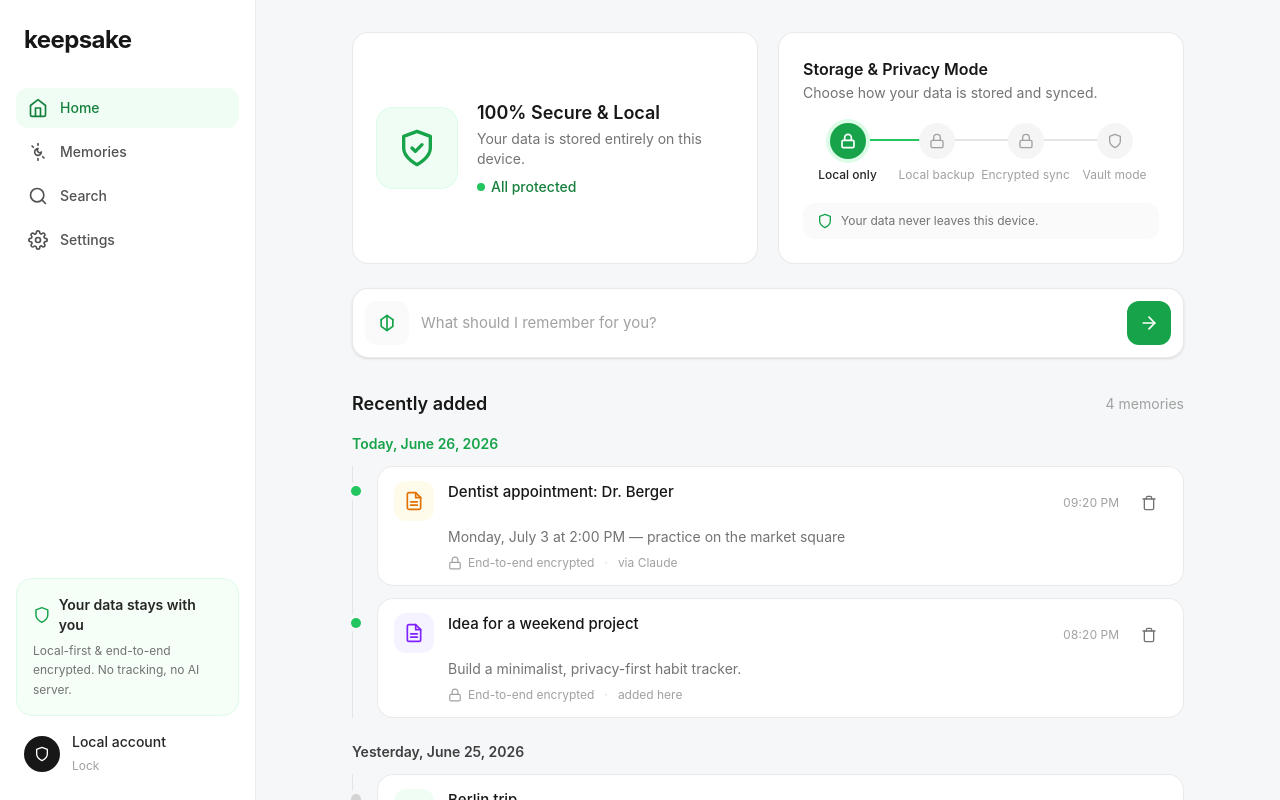
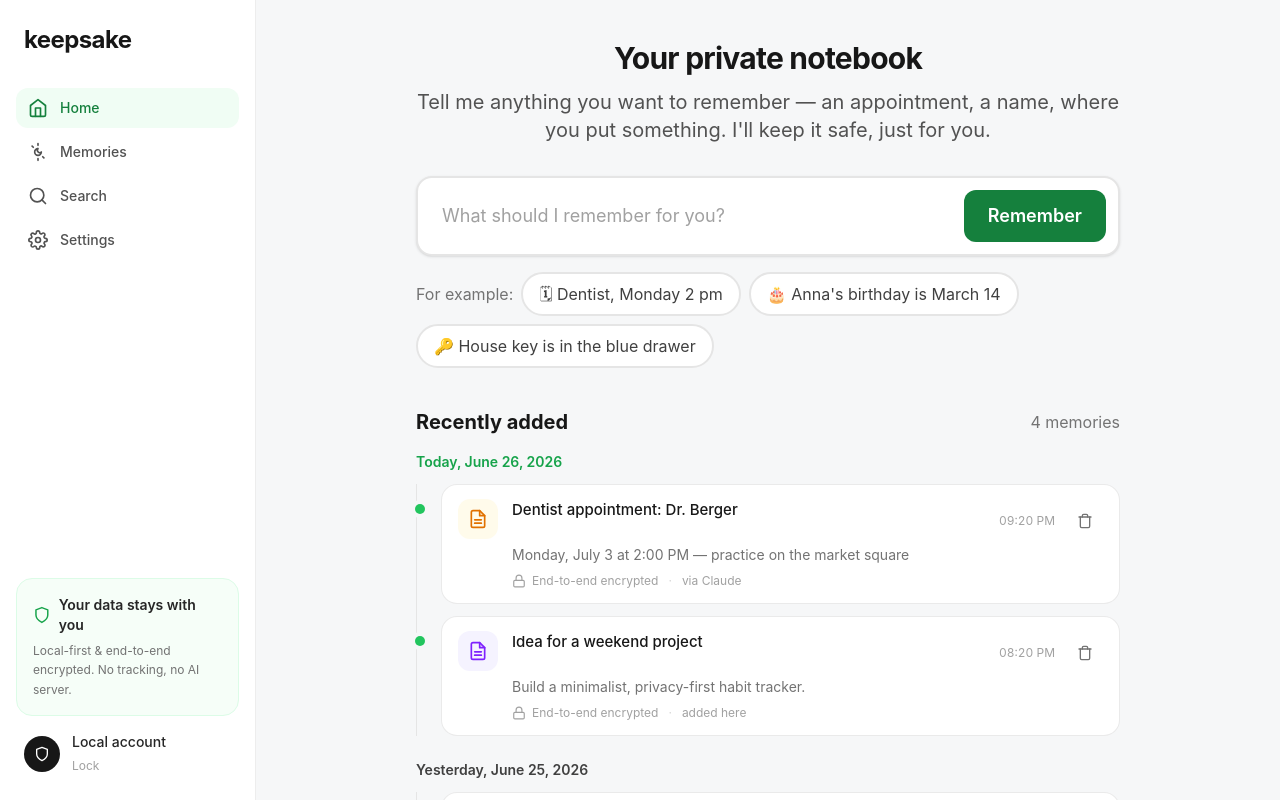
Before and after one commit to keepsake-hq/keepsake, a website: page apps/desktop/ui/index.html in a window 1280 px wide. Drawn offline with Linux system fonts and the light colour scheme.

Commit message:
feat(desktop): grandma-friendly Home — kill the fake stepper, lead with the action
For a non-technical user: removed the decorative 4-step 'Storage & Privacy Mode' stepper (it was
never wired to anything — a control that did nothing) and the abstract security cards. Home now
leads with a plain hero ('Your private notebook' + what to do), a big worded 'Remember' button,
tap-to-prefill example chips, a warm empty state instead of a 12px grey line, and an honest status
line that reads the real sync setting. Plain-languaged the sync status copy (no blind relay /
ciphertext). 'Recently added' hides until the first memory exists. Verified in the browser preview.

```diff
--- a/apps/desktop/ui/app.js
+++ b/apps/desktop/ui/app.js
@@ -145,8 +145,11 @@ function niceModel(m) {
 
 function renderTimeline(memories) {
   const el = $("#timeline");
-  $("#start-empty").classList.toggle("hidden", memories.length > 0);
-  $("#start-count").textContent = memories.length ? countLabel(SETTINGS_COUNT) : "";
+  const has = memories.length > 0;
+  $("#start-empty").classList.toggle("hidden", has);
+  const rh = $("#recent-header");
+  if (rh) rh.classList.toggle("hidden", !has);
+  $("#start-count").textContent = has ? countLabel(SETTINGS_COUNT) : "";
   const groups = [];
   for (const m of memories) {
     const label = dateLabel(m.created_at);
@@ -484,13 +487,22 @@ function paintSyncOptions(mode) {
 
 function setSyncStatus(mode) {
   const el = $("#sync-status");
-  if (!el) return;
-  el.textContent =
-    mode === "hosted"
-      ? "On — syncing through the hosted blind relay (it sees only ciphertext)."
-      : mode === "own"
-        ? "On — syncing through your own relay."
-        : "Off — your memory stays only on this device.";
+  if (el) {
+    el.textContent =
+      mode === "hosted"
+        ? "On — your devices share the same notes, privately. The place in the middle can never read them."
+        : mode === "own"
+          ? "On — syncing through your own server."
+          : "Off — your notes stay only on this computer.";
+  }
+  // Keep the honest line on the Home screen in step with the real setting.
+  const home = $("#home-status-text");
+  if (home) {
+    home.textContent =
+      mode === "off"
+        ? "Saved only on this computer. Nothing is sent anywhere."
+        : "Saved on this computer and your other devices — privately.";
+  }
 }
 
 async function loadSyncConfig() {
@@ -590,6 +602,16 @@ on("#lostaccess-link", "click", () => show("lostaccess"));
 on("#lostaccess-back", "click", () => show("unlock"));
 on("#startfresh-link", "click", () => show("reset"));
 on("#reset-cancel", "click", () => show("unlock"));
+
+// Example chips on Home: tap to pre-fill the box (the user still presses Remember).
+$$(".example-chip").forEach((b) =>
+  b.addEventListener("click", () => {
+    const i = $("#remember-input");
+    if (!i) return;
+    i.value = b.dataset.fill || b.textContent.trim();
+    i.focus();
+  }),
+);
 
 // "Start fresh" needs a deliberate press-and-hold — easy for a senior, hard to trigger by accident.
 (function wireResetHold() {
--- a/apps/desktop/ui/index.html
+++ b/apps/desktop/ui/index.html
@@ -184,83 +184,49 @@
       <!-- Main -->
       <main class="flex-1 min-w-0 overflow-y-auto h-screen">
         <!-- ===== Home ===== -->
-        <section data-screen="start" class="view px-8 py-8 max-w-4xl mx-auto">
-          <div class="grid grid-cols-1 lg:grid-cols-2 gap-5">
-            <!-- Secure card -->
-            <div class="bg-white border border-neutral-200/80 rounded-2xl p-6 flex items-center gap-5">
-              <div class="w-20 h-20 rounded-2xl bg-brand-50 flex items-center justify-center shrink-0 ring-1 ring-brand-100">
-                <svg class="w-10 h-10 text-brand-600" viewBox="0 0 24 24" fill="none" stroke="currentColor" stroke-width="2" stroke-linecap="round" stroke-linejoin="round"><path d="M12 22s8-4 8-10V5l-8-3-8 3v7c0 6 8 10 8 10z"/><path d="m9 12 2 2 4-4"/></svg>
-              </div>
-              <div>
-                <div class="text-lg font-semibold text-neutral-900">100% Secure &amp; Local</div>
-                <p class="text-sm text-neutral-500 mt-0.5">Your data is stored entirely on this device.</p>
-                <div class="mt-2 inline-flex items-center gap-1.5 text-sm font-medium text-brand-700">
-                  <span class="w-2 h-2 rounded-full bg-brand-500"></span> All protected
-                </div>
-              </div>
-            </div>
-
-            <!-- Privacy slider -->
-            <div class="bg-white border border-neutral-200/80 rounded-2xl p-6">
-              <div class="text-base font-semibold text-neutral-900">Storage &amp; Privacy Mode</div>
-              <p class="text-sm text-neutral-500 mt-0.5">Choose how your data is stored and synced.</p>
-              <div class="mt-5 flex items-center justify-between" id="privacy-steps">
-                <div class="flex flex-col items-center gap-2 relative flex-1">
-                  <div class="w-9 h-9 rounded-full bg-brand-600 text-white flex items-center justify-center ring-4 ring-brand-100 z-10">
-                    <svg class="w-4 h-4" viewBox="0 0 24 24" fill="none" stroke="currentColor" stroke-width="2.5" stroke-linecap="round" stroke-linejoin="round"><rect x="3" y="11" width="18" height="11" rx="2"/><path d="M7 11V7a5 5 0 0 1 10 0v4"/></svg>
-                  </div>
-                  <span class="text-xs font-medium text-neutral-800 whitespace-nowrap">Local only</span>
-                  <div class="absolute top-4 left-1/2 w-full h-0.5 bg-brand-500"></div>
-                </div>
-                <div class="flex flex-col items-center gap-2 relative flex-1">
-                  <div class="w-9 h-9 rounded-full bg-neutral-100 text-neutral-400 flex items-center justify-center z-10">
-                    <svg class="w-4 h-4" viewBox="0 0 24 24" fill="none" stroke="currentColor" stroke-width="2" stroke-linecap="round" stroke-linejoin="round"><rect x="3" y="11" width="18" height="11" rx="2"/><path d="M7 11V7a5 5 0 0 1 10 0v4"/></svg>
-                  </div>
-                  <span class="text-xs text-neutral-400 whitespace-nowrap">Local backup</span>
-                  <div class="absolute top-4 left-1/2 w-full h-0.5 bg-neutral-200"></div>
-                </div>
-                <div class="flex flex-col items-center gap-2 relative flex-1">
-                  <div class="w-9 h-9 rounded-full bg-neutral-100 text-neutral-400 flex items-center justify-center z-10">
-                    <svg class="w-4 h-4" viewBox="0 0 24 24" fill="none" stroke="currentColor" stroke-width="2" stroke-linecap="round" stroke-linejoin="round"><rect x="3" y="11" width="18" height="11" rx="2"/><path d="M7 11V7a5 5 0 0 1 10 0v4"/></svg>
-                  </div>
-                  <span class="text-xs text-neutral-400 whitespace-nowrap">Encrypted sync</span>
-                  <div class="absolute top-4 left-1/2 w-full h-0.5 bg-neutral-200"></div>
-                </div>
-                <div class="flex flex-col items-center gap-2 relative flex-1">
-                  <div class="w-9 h-9 rounded-full bg-neutral-100 text-neutral-400 flex items-center justify-center z-10">
-                    <svg class="w-4 h-4" viewBox="0 0 24 24" fill="none" stroke="currentColor" stroke-width="2" stroke-linecap="round" stroke-linejoin="round"><path d="M12 22s8-4 8-10V5l-8-3-8 3v7c0 6 8 10 8 10z"/></svg>
-                  </div>
-                  <span class="text-xs text-neutral-400 whitespace-nowrap">Vault mode</span>
-                </div>
-              </div>
-              <div class="mt-5 flex items-center gap-2 rounded-xl bg-neutral-50 px-3.5 py-2.5 text-xs text-neutral-500">
-                <svg class="w-4 h-4 text-brand-600 shrink-0" viewBox="0 0 24 24" fill="none" stroke="currentColor" stroke-width="2" stroke-linecap="round" stroke-linejoin="round"><path d="M12 22s8-4 8-10V5l-8-3-8 3v7c0 6 8 10 8 10z"/></svg>
-                Your data never leaves this device.
-              </div>
-            </div>
+        <section data-screen="start" class="view px-8 py-10 max-w-3xl mx-auto">
+          <!-- Hero: lead with what to do, in plain words -->
+          <div class="text-center">
+            <h1 class="text-3xl font-bold tracking-tight text-neutral-900">Your private notebook</h1>
+            <p class="mt-3 text-xl text-neutral-600">Tell me anything you want to remember — an appointment, a name, where you put something. I'll keep it safe, just for you.</p>
           </div>
 
-          <!-- Remember input -->
-          <div class="mt-6 bg-white border border-neutral-200/80 rounded-2xl shadow-sm p-3 flex items-center gap-3">
-            <span class="w-11 h-11 rounded-xl bg-neutral-50 flex items-center justify-center shrink-0">
-              <svg class="w-5 h-5 text-brand-600" viewBox="0 0 24 24" fill="none" stroke="currentColor" stroke-width="2" stroke-linecap="round" stroke-linejoin="round"><path d="M12 3v18"/><path d="m5 8 7-5 7 5"/><path d="M5 8v8l7 5 7-5V8"/></svg>
-            </span>
+          <!-- Capture -->
+          <div class="mt-8 bg-white border-2 border-neutral-200 rounded-2xl shadow-sm p-3 flex items-center gap-2">
             <input id="remember-input" type="text" placeholder="What should I remember for you?"
-              class="flex-1 bg-transparent text-[15px] text-neutral-800 placeholder:text-neutral-400 focus:outline-none" />
+              class="flex-1 bg-transparent px-3 py-2 text-lg text-neutral-900 placeholder:text-neutral-400 focus:outline-none" />
             <button id="remember-btn"
-              class="w-11 h-11 rounded-xl bg-brand-600 hover:bg-brand-700 active:bg-brand-800 text-white flex items-center justify-center transition shrink-0">
-              <svg class="w-5 h-5" viewBox="0 0 24 24" fill="none" stroke="currentColor" stroke-width="2" stroke-linecap="round" stroke-linejoin="round"><path d="m5 12 14 0"/><path d="m12 5 7 7-7 7"/></svg>
+              class="min-h-[52px] px-6 rounded-xl bg-brand-700 hover:bg-brand-800 text-white text-lg font-semibold transition shrink-0">
+              Remember
             </button>
           </div>
 
-          <!-- Recent timeline -->
-          <div class="mt-8 flex items-center justify-between">
-            <h2 class="text-lg font-semibold text-neutral-900">Recently added</h2>
-            <span id="start-count" class="text-sm text-neutral-400"></span>
+          <!-- Examples: tap to fill, you still press Remember -->
+          <div class="mt-4 flex flex-wrap items-center gap-2">
+            <span class="text-base text-neutral-500">For example:</span>
+            <button class="example-chip min-h-[44px] rounded-full border-2 border-neutral-200 bg-white px-4 text-base text-neutral-700 hover:border-neutral-300 hover:bg-neutral-50 transition" data-fill="Dentist appointment on Monday at 2 pm">🗓 Dentist, Monday 2 pm</button>
+            <button class="example-chip min-h-[44px] rounded-full border-2 border-neutral-200 bg-white px-4 text-base text-neutral-700 hover:border-neutral-300 hover:bg-neutral-50 transition" data-fill="Anna's birthday is on March 14">🎂 Anna's birthday is March 14</button>
+            <button class="example-chip min-h-[44px] rounded-full border-2 border-neutral-200 bg-white px-4 text-base text-neutral-700 hover:border-neutral-300 hover:bg-neutral-50 transition" data-fill="The house key is in the blue drawer">🔑 House key is in the blue drawer</button>
+          </div>
+
+          <!-- Recently added (hidden until the first memory exists) -->
+          <div id="recent-header" class="hidden mt-10 flex items-center justify-between">
+            <h2 class="text-xl font-bold text-neutral-900">Recently added</h2>
+            <span id="start-count" class="text-base text-neutral-500"></span>
           </div>
           <div id="timeline" class="mt-4"></div>
-          <p id="start-empty" class="hidden text-center text-sm text-neutral-400 py-12">
-            Nothing saved yet. Add your first memory above.
+          <div id="start-empty" class="hidden text-center py-14">
+            <div class="mx-auto mb-4 w-16 h-16 rounded-2xl bg-brand-50 flex items-center justify-center">
+              <svg class="w-8 h-8 text-brand-600" viewBox="0 0 24 24" fill="none" stroke="currentColor" stroke-width="2" stroke-linecap="round" stroke-linejoin="round"><path d="M4 19.5A2.5 2.5 0 0 1 6.5 17H20"/><path d="M6.5 2H20v20H6.5A2.5 2.5 0 0 1 4 19.5v-15A2.5 2.5 0 0 1 6.5 2z"/></svg>
+            </div>
+            <p class="text-xl font-semibold text-neutral-800">Nothing saved yet — and that's okay.</p>
+            <p class="mt-2 text-lg text-neutral-600">Whatever you type above lands here, newest first. Only you can read it.</p>
+          </div>
+
+          <!-- Honest status (reads the real sync setting) -->
+          <p class="mt-12 flex items-center justify-center gap-2 text-base text-neutral-500">
+            <span class="w-2.5 h-2.5 rounded-full bg-brand-500"></span>
+            <span id="home-status-text">Saved only on this computer. Nothing is sent anywhere.</span>
           </p>
         </section>
 
```
Also changed, not shown: apps/desktop/ui/output.css.
